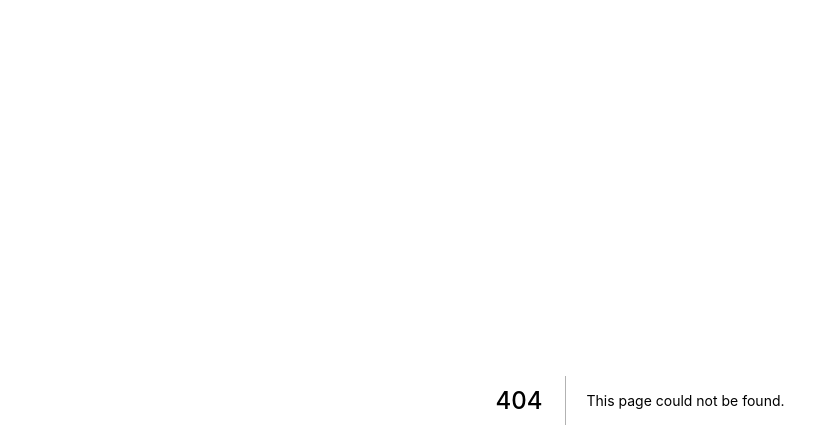
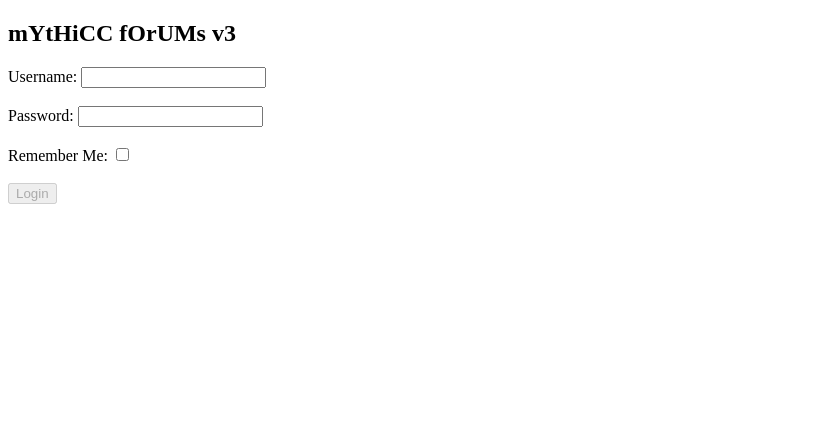
Before and after one commit to mythicmc/zeus, a Next.js app: page /login in a window 1280 px wide. Before the commit this address had no page. Shown: the top 448 px of the page, without its empty margins (0-839 px from the left). Built offline with nearby package versions, Linux system fonts and the light colour scheme; no server answers.

Commit message:
Add config.json and finish /login page logic.

```diff
--- a/imports/layout.js
+++ b/imports/layout.js
@@ -8,13 +8,14 @@ const Layout = (props) => (
       body {}
       `}
     </style>
+    <h2>mYtHiCC fOrUMs v3</h2>
     {props.children}
   </div>
 )
 
 Layout.propTypes = {
   style: PropTypes.object,
-  children: PropTypes.node.isRequired
+  children: PropTypes.node
 }
 
 export default Layout
--- a/pages/index.js
+++ b/pages/index.js
@@ -10,9 +10,7 @@ const Index = () => {
         description='Forums for the Mythic Minecraft community.'
         url='/'
       />
-      <Layout>
-        <h2>mYtHiCC fOrUMs v3</h2>
-      </Layout>
+      <Layout />
     </React.StrictMode>
   )
 }
--- /dev/null
+++ b/pages/login.js
@@ -0,0 +1,90 @@
+import React, { useState, useRef } from 'react'
+import { useRouter } from 'next/router'
+import fetch from 'isomorphic-unfetch'
+import Title from '../imports/title'
+import Layout from '../imports/layout'
+import { ip } from '../config.json'
+
+const Login = () => {
+  const router = useRouter()
+  const passwordInput = useRef()
+
+  const [username, setUsername] = useState('')
+  const [password, setPassword] = useState('')
+  const [fetching, setFetching] = useState(false)
+  const [rememberMe, setRememberMe] = useState(false)
+  const [statusCode, setStatusCode] = useState(200) // Expected values: 200, 403, 500
+
+  const handleLogin = async () => {
+    if (!username || !password) return
+    try {
+      setFetching(true)
+      const request = await fetch(ip + '/login', {
+        headers: { username, password, rememberMe }
+      })
+      if (request.status === 200) {
+        const result = await request.json()
+        localStorage.setItem('accessToken', result.accessToken)
+        localStorage.setItem('refreshToken', result.refreshToken)
+        router.push('/')
+      } else setStatusCode(request.status)
+    } catch (e) {
+      setStatusCode(null)
+      console.error(e)
+    }
+    setFetching(false)
+  }
+
+  return (
+    <React.StrictMode>
+      <Title
+        title='Log In - Mythic'
+        description=' Login page for the Mythic forums.'
+        url='/'
+      />
+      <Layout>
+        <form onSubmit={e => e.preventDefault()}>
+          <label htmlFor='username'>Username: </label>
+          <input
+            type='text'
+            id='username'
+            value={username}
+            disabled={fetching}
+            onChange={e => setUsername(e.target.value)}
+            onKeyDown={e => {
+              if (e.key === 'Enter' && passwordInput.current) passwordInput.current.focus()
+            }}
+          />
+          <br /><br />
+          <label htmlFor='password'>Password: </label>
+          <input
+            type='password'
+            id='password'
+            value={password}
+            disabled={fetching}
+            ref={passwordInput}
+            onChange={e => setPassword(e.target.value)}
+            onKeyDown={e => {
+              if (e.key === 'Enter') handleLogin()
+            }}
+          />
+          <br /><br />
+          <label htmlFor='remember-me'>Remember Me: </label>
+          <input
+            type='checkbox'
+            id='remember-me'
+            value={rememberMe}
+            disabled={fetching}
+            onChange={e => setRememberMe(e.target.value)}
+          />
+          <br /><br />
+          <button onClick={handleLogin} disabled={fetching || !username || !password}>Login</button>
+        </form>
+        {statusCode === 401 && <p>Unauthorized!</p>}
+        {statusCode !== 200 && statusCode !== 401 && <p>An unknown error occurred while trying to request.</p>}
+      </Layout>
+    </React.StrictMode>
+  )
+}
+
+export default Login
```
Also changed, not shown: 2 other files (tests, documents, lock files or other folders).
